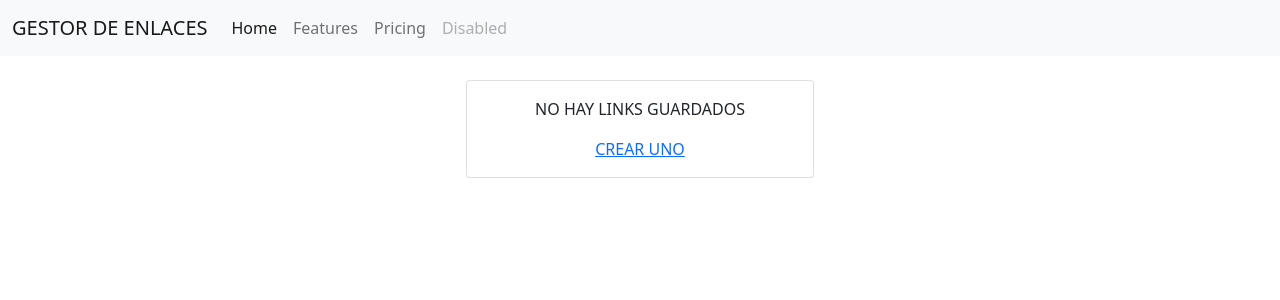
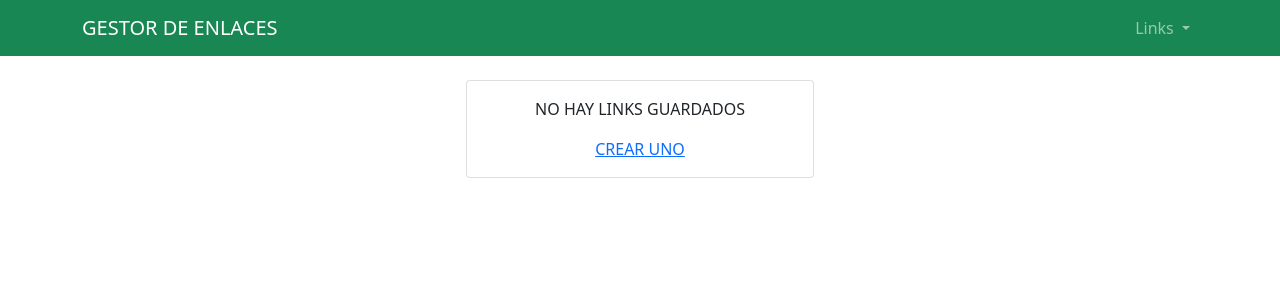
Before and after one commit to EduardoRoquue/Proyecto_Kevin, a Node server app: page /links/ in a window 1280 px wide. Shown: the top 300 px of the page. Run offline with Node 20, Linux system fonts and the light colour scheme; data that the repository does not hold is empty; some libraries are stand-ins or nearby versions.

Commit message:
agregar Adrian

```diff
--- a/src/routes/links.js
+++ b/src/routes/links.js
@@ -28,7 +28,7 @@ router.get('/', async (req, res) => {
 router.get('/delete/:id', async (req, res) => {
     const {id} = req.params;
     await pool.query('DELETE FROM links WHERE ID = ?', [id]);
-    req.flash('success', 'LINK ELIMINADO')
+    req.flash('success', 'LINK ELIMINADO');
     res.redirect('/links');
 });
 
@@ -47,7 +47,7 @@ router.post('/edit/:id', async (req, res) => {
         url
     };
     await pool.query('UPDATE links set ? WHERE id = ?', [newLink, id]);
-    req.flash('success', 'LINK EDITADO')
+    req.flash('success', 'LINK EDITADO');
     res.redirect('/links');
 });
 
--- a/src/views/layouts/main.hbs
+++ b/src/views/layouts/main.hbs
@@ -16,7 +16,7 @@
      <link rel="stylesheet" href="https://use.fontawesome.com/releases/v5.5.0/css/all.css"
     integrity="sha384-B4dIYHKNBt8Bc12p+WXckhzcICo0wtJAoU8YZTY5qE0Id1GSseTk6S+L3BlXeVIU" crossorigin="anonymous">
     {{!-Styles}}
-    <link rel="stylesheet" href="/css/syles.css">
+    <link rel="stylesheet" href="/src/public/css/styles.css">
 </head>
 
 <body>
--- a/src/views/partials/navigation.hbs
+++ b/src/views/partials/navigation.hbs
@@ -1,24 +1,24 @@
-<nav class="navbar navbar-expand-lg navbar-light bg-light">
-  <div class="container-fluid">
+<nav class="navbar navbar-expand-lg navbar-dark bg-success">
+  <div class="container">
+    {{!-- <div class="container-fluid"> --}}
     <a class="navbar-brand" href="#">GESTOR DE ENLACES</a>
     <button class="navbar-toggler" type="button" data-bs-toggle="collapse" data-bs-target="#navbarNav" aria-controls="navbarNav" aria-expanded="false" aria-label="Toggle navigation">
       <span class="navbar-toggler-icon"></span>
     </button>
     <div class="collapse navbar-collapse" id="navbarNav">
-      <ul class="navbar-nav">
-        <li class="nav-item">
-          <a class="nav-link active" aria-current="page" href="#">Home</a>
-        </li>
-        <li class="nav-item">
-          <a class="nav-link" href="#">Features</a>
-        </li>
-        <li class="nav-item">
-          <a class="nav-link" href="#">Pricing</a>
-        </li>
-        <li class="nav-item">
-          <a class="nav-link disabled">Disabled</a>
+      <ul class="navbar-nav ms-auto">
+        <li class="nav-item dropdown">
+          <a class="nav-link dropdown-toggle" href="#" id="navbarDropdown" role="button" data-bs-toggle="dropdown"  aria-haspopup="true" aria-expanded="true">
+            Links
+          </a>
+          <ul class="dropdown-menu" aria-labelledby="navbarDropdown">
+            <li><a class="dropdown-item" href="/links">Todos los enlaces</a></li>
+            <li><hr class="dropdown-divider"></li>
+            <li><a class="dropdown-item" href="/links/add">Agregar enlace</a></li>
+          </ul>
         </li>
       </ul>
     </div>
+  {{!-- </div>   --}}
   </div>
 </nav>
```
